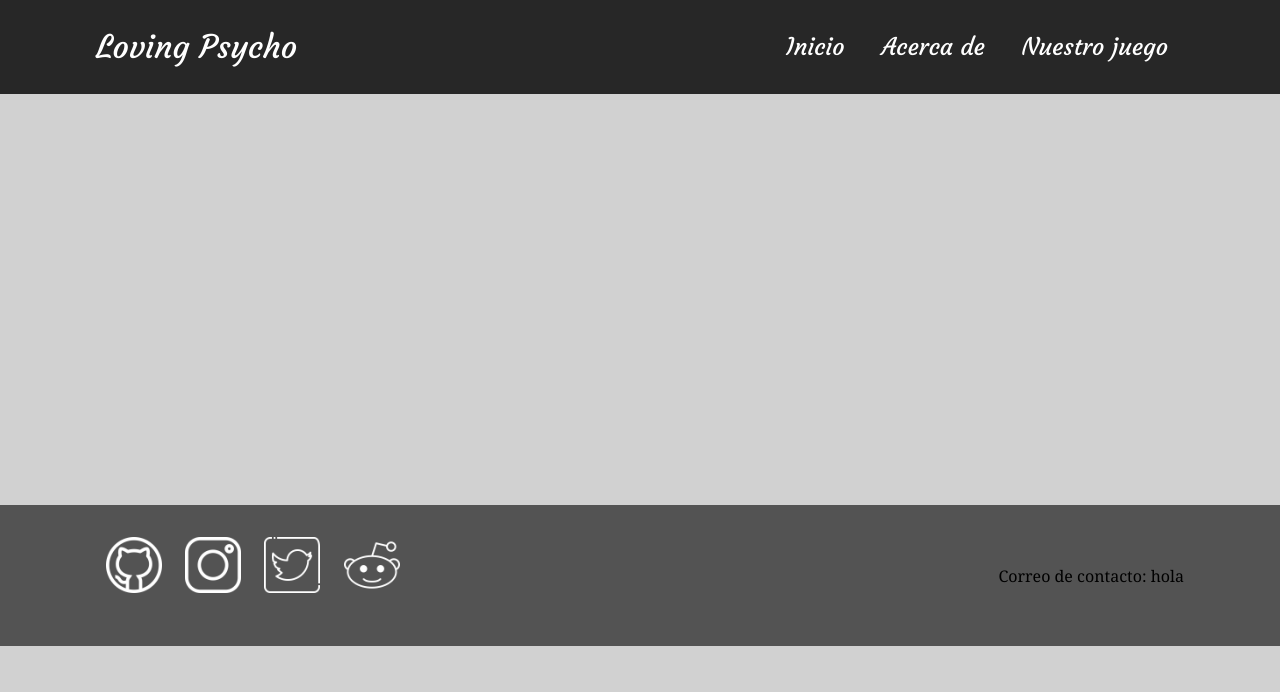
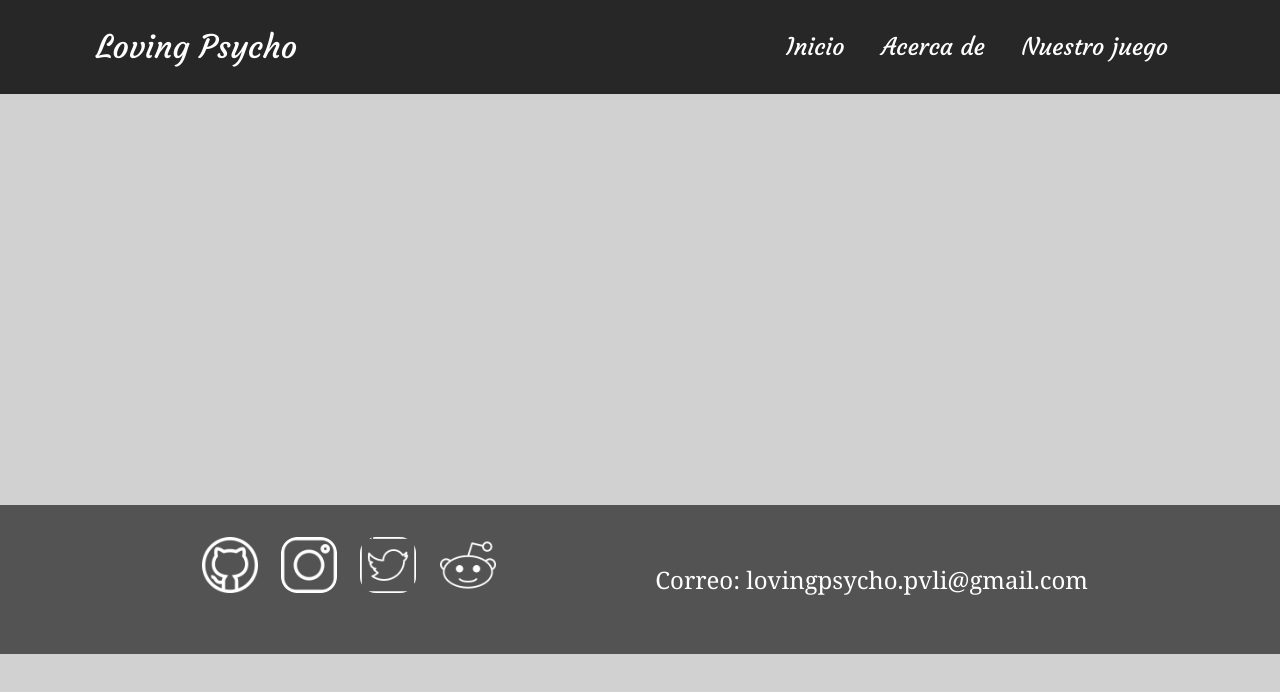
Before and after one commit to JGomezPulido/Loving_Psycho, a plain HTML site: page index.html in a window 1280 px wide. Drawn offline with Linux system fonts and the light colour scheme.

Commit message:
cambios web

```diff
--- a/css/style.css
+++ b/css/style.css
@@ -3,6 +3,7 @@ body {
 	padding: 0;
 	background:rgb(209, 209, 209);
 	font-family:Cambria, Cochin, Georgia, Times, 'Times New Roman', serif;
+	/*background: radial-gradient(red,rgb(138, 17, 17),rgb(0, 0, 0));*/
 }
 
 
@@ -13,7 +14,7 @@ header{
 	margin-bottom: 8em;
 	font-family: 'Courgette', cursive;
 }
-.container{
+.header-container{
 	width: 85%;
 	margin:0 auto;
 	display:flex;
@@ -54,17 +55,31 @@ main{
 footer{
 	background: rgb(83, 83, 83);
 	padding:2em 0;
-	text-align:center;
 	margin-top:8em;
 	bottom:0;
 	width: 100%;
 
 }
+.footer-container{
+	width: 70%;
+	margin:0 auto;
+	display:flex;
+	justify-content: space-between;
+	align-items: center;
+}
 footer img{
 	width:3.5em;
 	height: 3.5em;
-	padding:0 0.6em;
+	border-radius:1em;
+	margin:0 0.6rem;
 
+}
+footer img:hover{
+	background:rgb(0, 0, 0);
+}
+footer p{
+	color:white;
+	font-size: 1.5em;
 }
 
 
--- a/index.html
+++ b/index.html
@@ -16,7 +16,7 @@
 
     <!--Para crear el header, nos ayudamos del siguiente video: https://youtu.be/ys2kaK8HgnA -->
     <header>
-        <div class="container">
+        <div class="header-container">
             <a class="logo" href=./index.html>Loving Psycho</a>
             <nav>
                 <ul>
@@ -38,7 +38,7 @@
 
 
     <footer>
-        <div class="container">
+        <div class="footer-container">
                 <nav>
                     <!--Iconos sacados de flaticon.es-->
                     <a href="https://github.com/jgomez18UCM/Loving_Psycho/"><img src="./imagenes/github.png"></img></a>
@@ -47,7 +47,7 @@
                     <a href="https://www.reddit.com/r/Loving_Psycho/"><img src="./imagenes/reddit.png"></img></a></p>
                 </nav>
 
-                <p>Correo de contacto: hola</p>
+                <p>Correo: lovingpsycho.pvli@gmail.com</p>
         </div>
     </footer>
 
```
